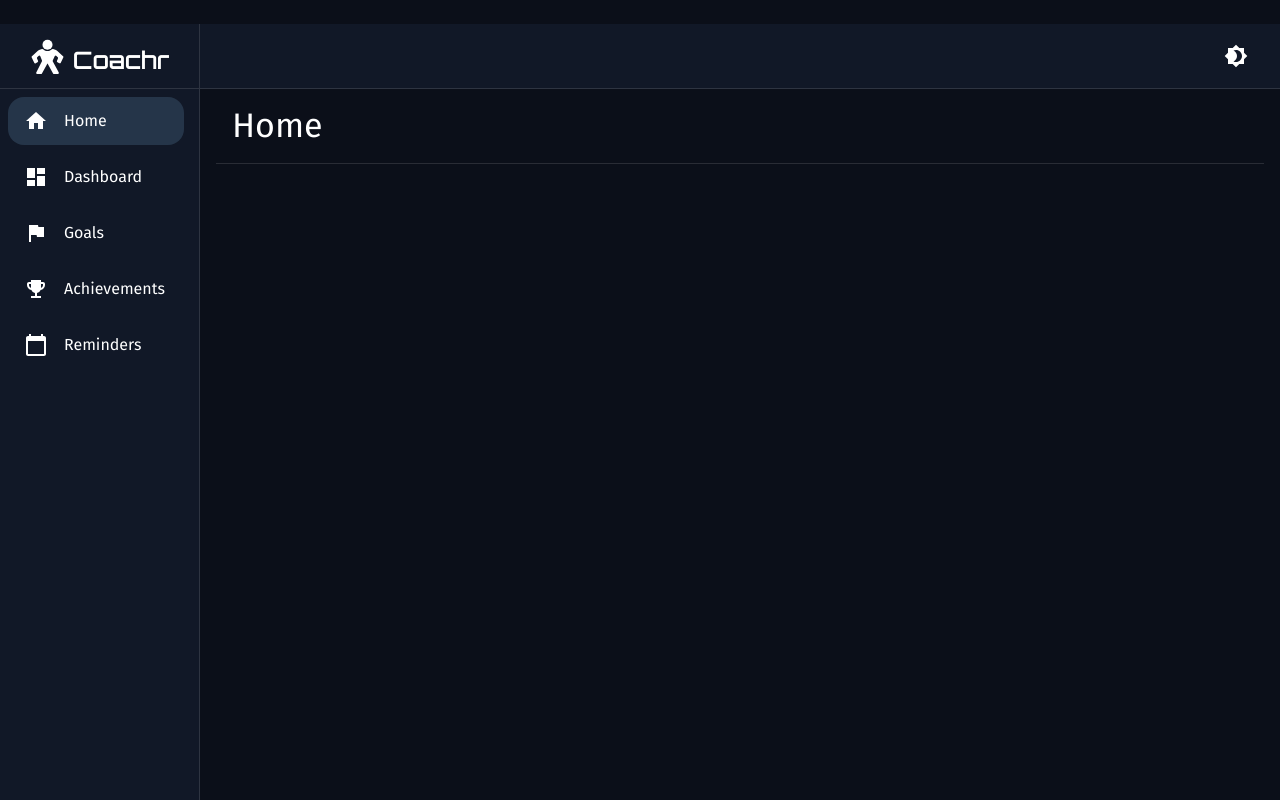
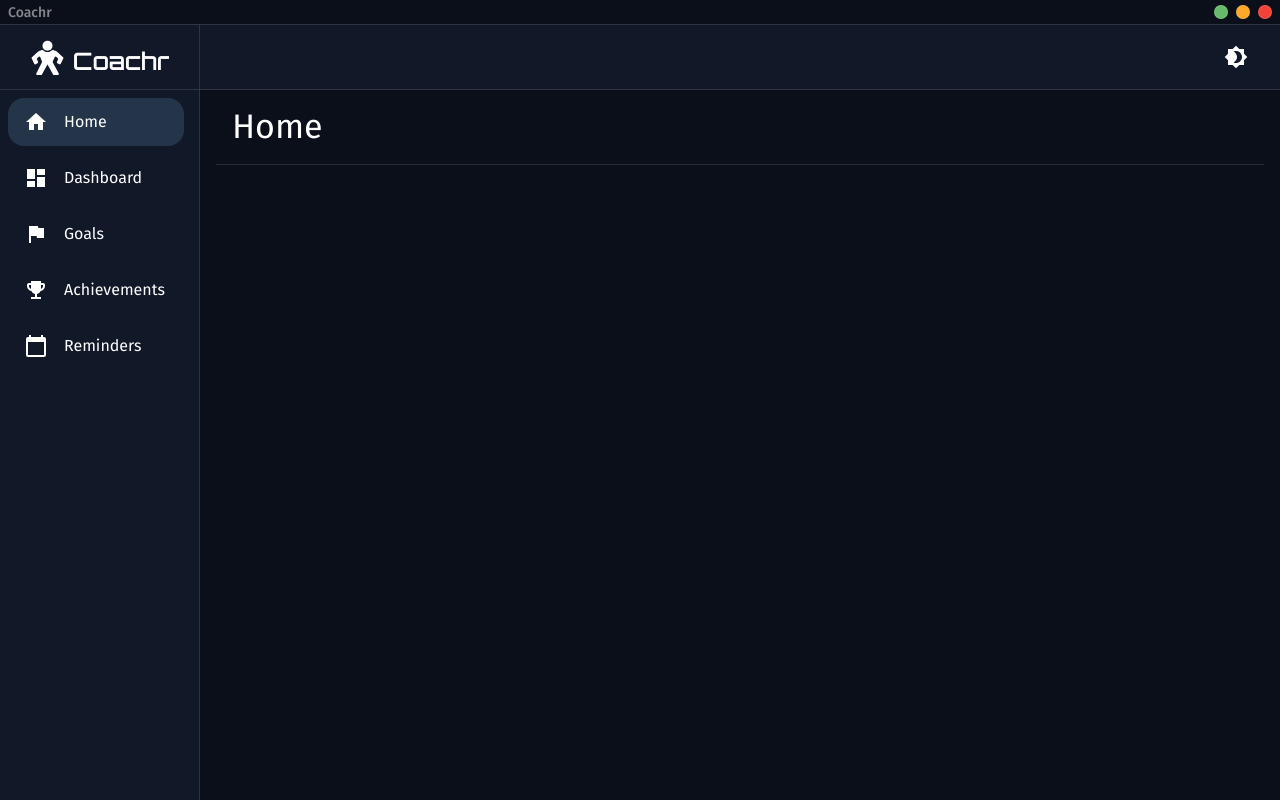
Before and after one commit to Kanerix/coachr, a React app: page /#/ in a window 1280 px wide. Built offline with nearby package versions, Linux system fonts and the light colour scheme.

Commit message:
Custom title menu (mac themed)

```diff
--- a/src/renderer/App.tsx
+++ b/src/renderer/App.tsx
@@ -6,7 +6,7 @@ import { HashRouter, Route, Routes } from "react-router-dom";
 
 import Menu from "./components/Menu";
 import Topnav from "./components/Topnav";
-import Sidenav, { drawerWidth } from "./components/Sidenav";
+import Sidenav, { DrawerWidth } from "./components/Sidenav";
 import { CustomThemeProvider } from "./context/ColorModeContext";
 import { Dash } from "./pages/Dash";
 import { Home } from "./pages/Home";
@@ -15,11 +15,6 @@ import { Achievements } from "./pages/Achievments";
 import { Reminders } from "./pages/Reminders";
 
 export default function App() {
-	/*const notify = () => {
-		// @ts-ignore
-		electron.notificationApi.notify("Toggle theme");
-	};*/
-
 	return (
 		<CustomThemeProvider>
 			<HashRouter>
@@ -29,7 +24,7 @@ export default function App() {
 				<Sidenav />
 				<Box
 					sx={(theme) => ({
-						marginLeft: `${drawerWidth}px`,
+						marginLeft: `${DrawerWidth}px`,
 						padding: theme.spacing(2),
 					})}
 				>
--- a/src/renderer/components/Menu.tsx
+++ b/src/renderer/components/Menu.tsx
@@ -1,13 +1,95 @@
-import { Box } from "@mui/material";
+import { Box, Typography } from "@mui/material";
 
 export const MenuHeight = 24;
 
 export default function Menu() {
+	const handleMinimize = () => {
+		// @ts-ignore
+		window.electron.titleMenuApi.minimize();
+	};
+
+	const handleMaximize = () => {
+		// @ts-ignore
+		window.electron.titleMenuApi.maximize();
+	};
+
+	const handleClose = () => {
+		// @ts-ignore
+		window.electron.titleMenuApi.close();
+	};
+
 	return (
 		<Box
 			sx={{
-				height: `${MenuHeight}px`,
+				display: "flex",
+				flexGrow: 1,
+				flexDirection: "row",
+				justifyContent: "center",
+				alignItems: "center",
+				maxHeight: `${MenuHeight}px`,
+				WebkitAppRegion: "drag",
 			}}
-		></Box>
+		>
+			<Typography
+				sx={(theme) => ({
+					padding: "8px",
+					fontSize: "14px",
+					fontWeight: 500,
+					flex: 1,
+					color: theme.palette.text.disabled,
+				})}
+			>
+				Coachr
+			</Typography>
+			<Box
+				sx={(theme) => ({
+					background: theme.palette.success.main,
+					height: `calc(${MenuHeight}px - 10px)`,
+					width: `calc(${MenuHeight}px - 10px)`,
+					border: `solid 1px ${theme.palette.divider}`,
+					borderRadius: "100%",
+					marginInline: "4px",
+					WebkitAppRegion: "no-drag",
+					":hover": {
+						background: theme.palette.success.light,
+					},
+				})}
+				component={"button"}
+				onClick={handleMinimize}
+			/>
+			<Box
+				sx={(theme) => ({
+					background: theme.palette.warning.main,
+					height: `calc(${MenuHeight}px - 10px)`,
+					width: `calc(${MenuHeight}px - 10px)`,
+					border: `solid 1px ${theme.palette.divider}`,
+					borderRadius: "100%",
+					marginInline: "4px",
+					WebkitAppRegion: "no-drag",
+					":hover": {
+						background: theme.palette.warning.light,
+					},
+				})}
+				component={"button"}
+				onClick={handleMaximize}
+			/>
+			<Box
+				sx={(theme) => ({
+					background: theme.palette.error.main,
+					height: `calc(${MenuHeight}px - 10px)`,
+					width: `calc(${MenuHeight}px - 10px)`,
+					border: `solid 1px ${theme.palette.divider}`,
+					borderRadius: "100%",
+					marginLeft: "4px",
+					marginRight: "8px",
+					WebkitAppRegion: "no-drag",
+					":hover": {
+						background: theme.palette.error.light,
+					},
+				})}
+				component={"button"}
+				onClick={handleClose}
+			/>
+		</Box>
 	);
 }
--- a/src/renderer/components/Sidenav.tsx
+++ b/src/renderer/components/Sidenav.tsx
@@ -20,7 +20,7 @@ import { AchievementsSidenavProps } from "../pages/Achievments";
 import { RemindersSidenavProps } from "../pages/Reminders";
 import { MenuHeight } from "./Menu";
 
-export const drawerWidth = 200;
+export const DrawerWidth = 200;
 
 export default function Sidenav() {
 	const location = useLocation();
@@ -37,10 +37,11 @@ export default function Sidenav() {
 		<Drawer
 			variant="persistent"
 			open={true}
-			sx={(_) => ({
+			sx={(theme) => ({
 				"& .MuiDrawer-paper": {
-					width: `${drawerWidth}px`,
+					width: `${DrawerWidth}px`,
 					marginTop: `${MenuHeight}px`,
+					borderTop: `solid 1px ${theme.palette.divider}`,
 				},
 			})}
 		>
--- a/src/renderer/components/Topnav.tsx
+++ b/src/renderer/components/Topnav.tsx
@@ -8,7 +8,8 @@ import {
 } from "@mui/material";
 import Brightness4Icon from "@mui/icons-material/Brightness4";
 import Brightness7Icon from "@mui/icons-material/Brightness7";
-import { drawerWidth } from "./Sidenav";
+
+import { DrawerWidth } from "./Sidenav";
 import { useColorMode } from "../context/ColorModeContext";
 
 export default function Topnav() {
@@ -18,13 +19,13 @@ export default function Topnav() {
 	return (
 		<Box sx={{ flexGrow: 1 }}>
 			<AppBar
-				position="static"
 				elevation={0}
+				position="relative"
 				sx={(theme) => ({
-					width: `calc(100% - ${drawerWidth}px)`,
-					marginLeft: `${drawerWidth}px`,
+					width: `calc(100% - ${DrawerWidth}px)`,
+					marginLeft: `${DrawerWidth}px`,
 					background: theme.palette.background.paper,
-					borderBottom: `solid 1px ${theme.palette.divider}`,
+					borderBlock: `solid 1px ${theme.palette.divider}`,
 				})}
 			>
 				<Toolbar>
--- a/webpack/webpack.renderer.config.js
+++ b/webpack/webpack.renderer.config.js
@@ -8,6 +8,7 @@ module.exports = {
 	devtool: "inline-source-map",
 	devServer: {
 		static: resolve(process.cwd(), "public", "index.html"),
+		hot: true,
 	},
 	output: {
 		filename: "renderer.js",
```
Also changed, not shown: src/main/main.ts (+31 -17 lines), src/main/window.ts (added, +17 -0 lines), src/preload/preload.ts (+13 -0 lines).
